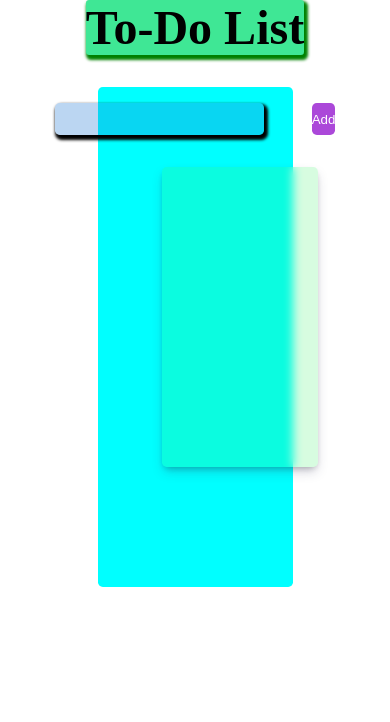
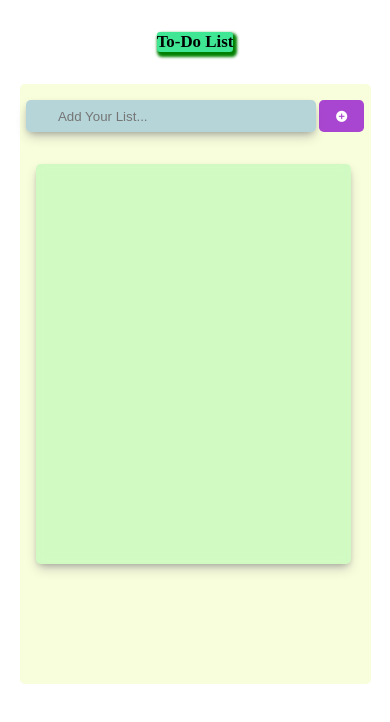
Before and after one commit to Kuldeepdhakar6268/to-do, a plain HTML site: page index.html in a window 390 px wide. Drawn offline with nearby package versions, Linux system fonts and the light colour scheme; a web font is replaced by a local one.

Commit message:
responsiv

```diff
--- a/index.html
+++ b/index.html
@@ -5,6 +5,10 @@
     <meta name="viewport" content="width=device-width, initial-scale=1.0">
     <title>Document</title>
     <link rel="stylesheet" href="style.css">
+    <link
+    href="https://cdn.jsdelivr.net/npm/remixicon@4.2.0/fonts/remixicon.css"
+    rel="stylesheet"
+/>
 </head>
 <body>
     <div class="display">
@@ -14,8 +18,8 @@
 
     <div class="to-do-main">
      <div class="display input-add">
-    <input class="input" type="text">
-    <button class="add">Add</button>
+    <input placeholder="Add Your List..." class="input" type="text">
+    <button class="add"><i class="ri-add-circle-fill"></i></button>
      </div>
      <div class="list-data">
     <ul class="data"></ul>
--- a/script.js
+++ b/script.js
@@ -8,7 +8,7 @@ addbutton.addEventListener("click",function(){
   let task=input.value;
   input.value="";
   let li=document.createElement("li");
-  li.innerHTML=`<span class=inputtext>${task}</span><div><button class="del button">Delete</button>  <button class="edit button">Edit</button>  <button class="done button">Done</button></div>`
+  li.innerHTML=`<span class=inputtext>${task}</span><div><button class="del button"><i class="ri-delete-bin-line"></i></button>  <button class="edit button"><i class="ri-edit-fill"></i></button>  <button class="done button"><i class="ri-verified-badge-line"></i></button></div>`
   li.classList.add("list");
   li.classList.add("display")
   let del=li.querySelector(".del");
--- a/style.css
+++ b/style.css
@@ -18,15 +18,15 @@ main{
     margin-top: 2rem;
 }
 .to-do-main{
-    width: 50%;
+    min-width: 50%;
     height: 500px;
-    background-color: aqua;
+    background-color: rgba(233, 247, 143, 0.318);
     border-radius: 0.3rem;
 }
 
 .input-add{
     margin-top: 1rem;
-    gap: 3rem;
+    gap: 2rem;
 }
 
 .textdelete{
@@ -50,7 +50,8 @@ main{
     border-radius: 0.3rem;
     padding-left: 2rem;
     color: white;
-    box-shadow: 2px 3px 3px 2px black;
+    box-shadow: rgba(50, 50, 93, 0.25) 0px 6px 12px -2px, rgba(0, 0, 0, 0.3) 0px 3px 7px -3px;
+
     outline-color: yellow;
 
 }
@@ -65,11 +66,11 @@ main{
 }
 .list-data{
     height: 90%;
-    width: 100%;
+    max-width: 100%;
 }
 .data{
     margin-top: 2rem;
-    margin-left: 4rem;
+    margin-left: 2rem;
     background-color: rgba(58, 237, 103,20%);
     backdrop-filter: blur(5px);
     height: 300px;
@@ -113,7 +114,7 @@ main{
 
 .button{
     height: 2rem;
-    width: 4rem;
+    width: 2rem;
     border-radius: 0.3rem;
     border: none;
     color: white;
@@ -123,11 +124,55 @@ main{
 
 @media only screen and (max-width:712px) {
     .data{
-        height: 300px;
-        max-width: 80%;
+        height: 400px;
+        max-width: 90%;
+        margin-top: 2rem;
+        margin-left: 1rem;
     }
     .list-data{
         height: 90%;
         width: 100%;
     }
+    .to-do-text{
+
+        max-width: 20%;
+        font-size: 2vh;
+        margin-top: 2rem;
+
+    }
+
+    .to-do-main{
+        width: 90%;
+        height: 600px;
+    }
+    .input-add{
+        gap: 0.2rem;
+        padding-left: 0.4rem;
+        padding-right: 0.4rem;
+
+    }
+    .list-data{
+        height: 90%;
+        width: 100%;
+    }
+    .list{
+
+        height: 2rem;
+        width: 100%;
+        padding-left: 0.5rem;
+        padding-right: 0.5rem;
+        margin-bottom: 0.5rem;
+
+
+    }
+    .button{
+        height: 1rem;
+        width: 1rem;
+        font-size: 0.5rem;
+    }
+    .inputtext{
+        overflow-x: scroll;
+        width: 6rem;
+        font-size: 0.7rem;
+    }
 }
```
